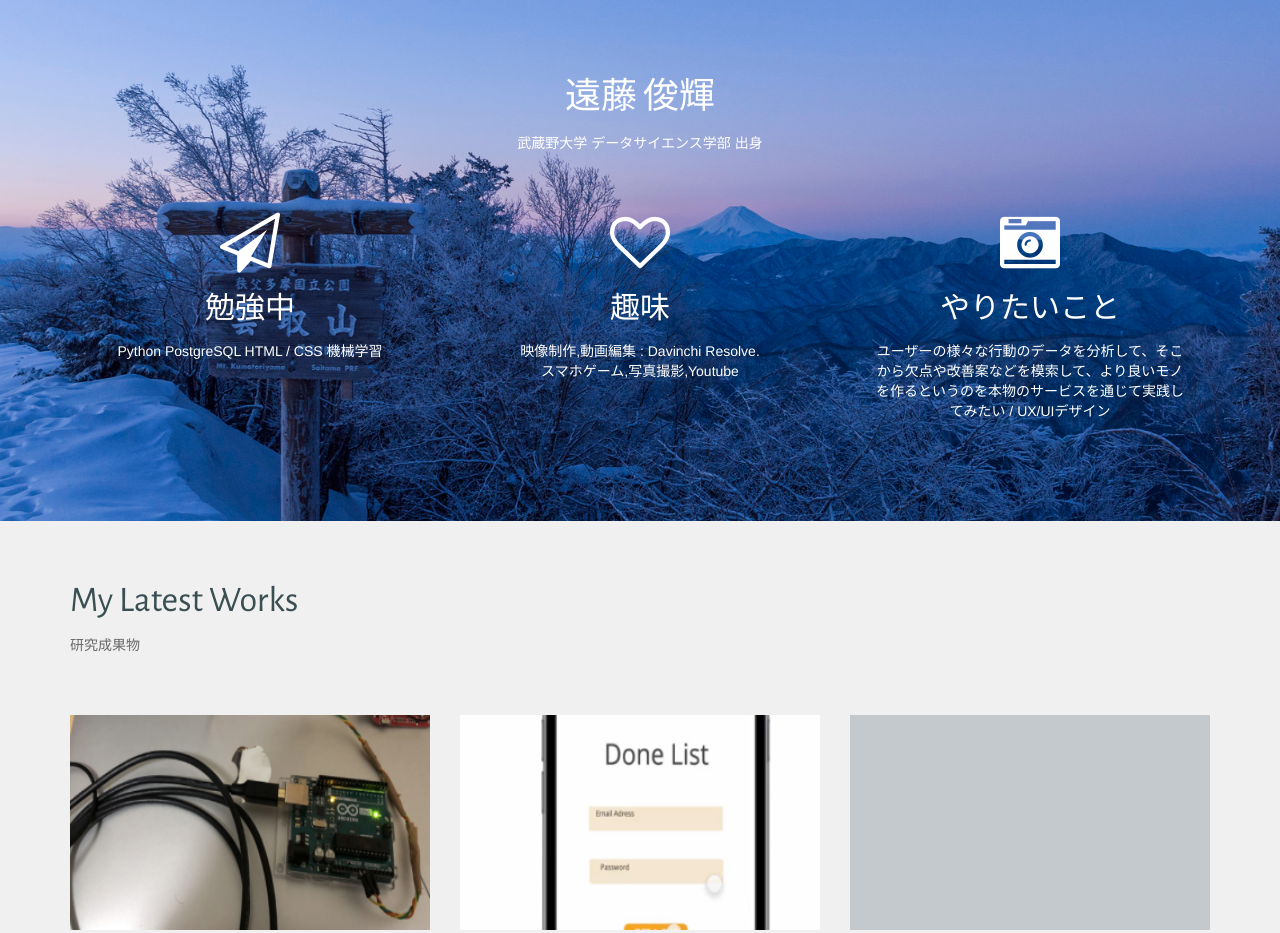
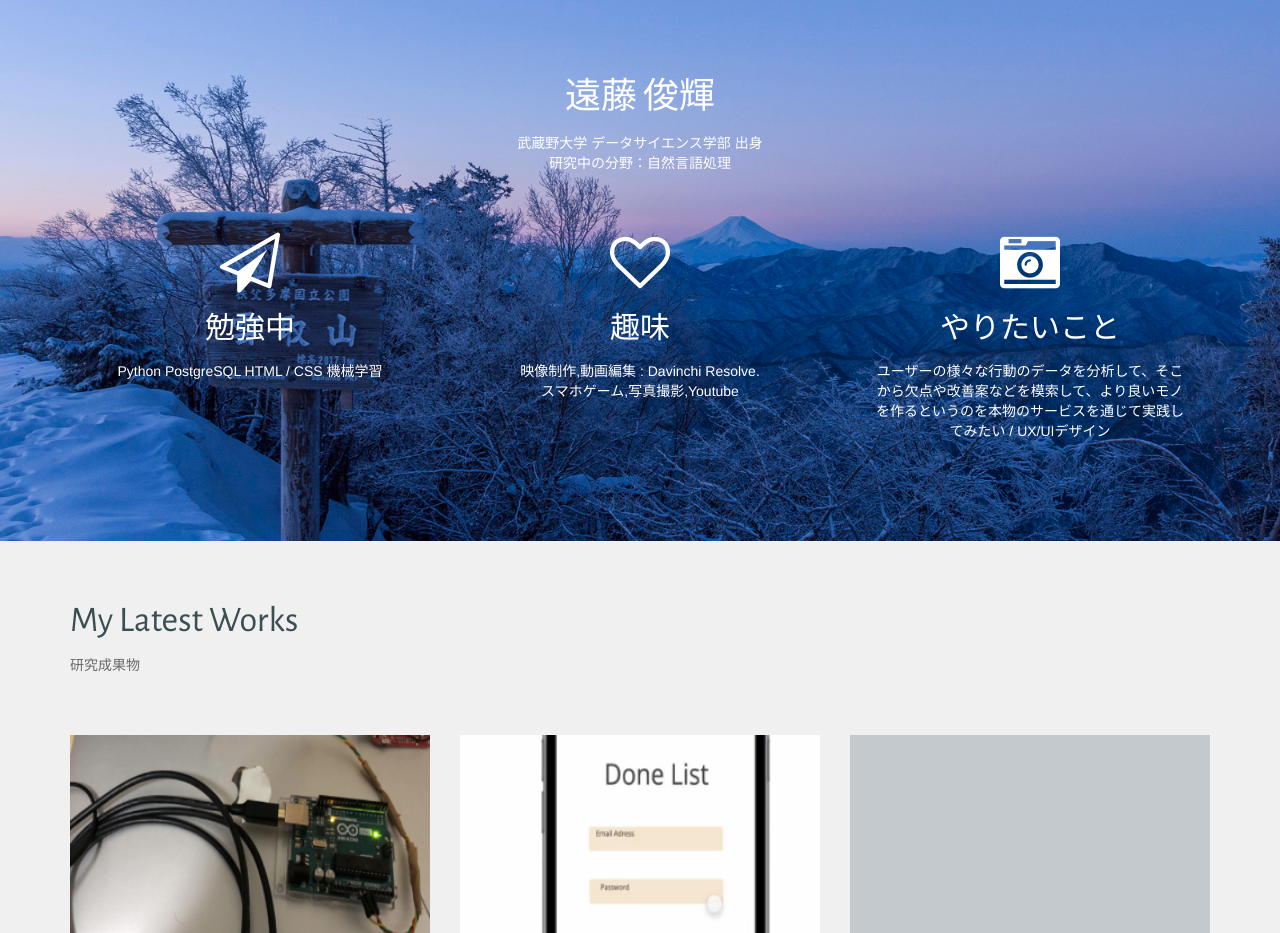
Before and after one commit to toshiki120/webpage, a plain HTML site: page index.html in a window 1280 px wide. Shown: the part 802-1735 px from the top of the page. Drawn offline with nearby package versions, Linux system fonts and the light colour scheme; a web font is replaced by a local one.

Commit message:
Update index.html

```diff
--- a/index.html
+++ b/index.html
@@ -108,7 +108,9 @@
 			<div class="container text-center">
 				<header class="block-heading cleafix">
 					<h1>遠藤 俊輝</h1>
-					<p>武蔵野大学 データサイエンス学部 出身</p>
+					<p>武蔵野大学 データサイエンス学部 出身
+					<br>研究中の分野：自然言語処理</br>
+				</p>
 				</header>
 				<section class="block-body">
 					<div class="row">
```
